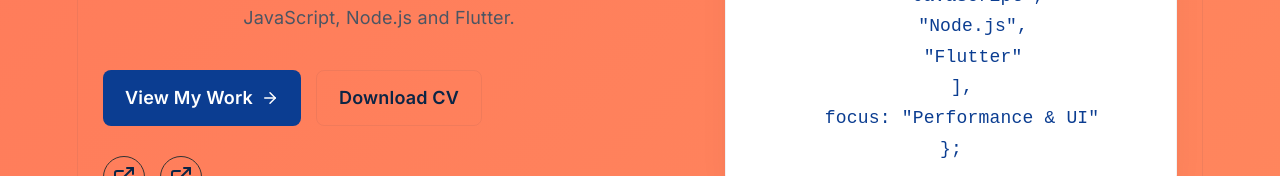
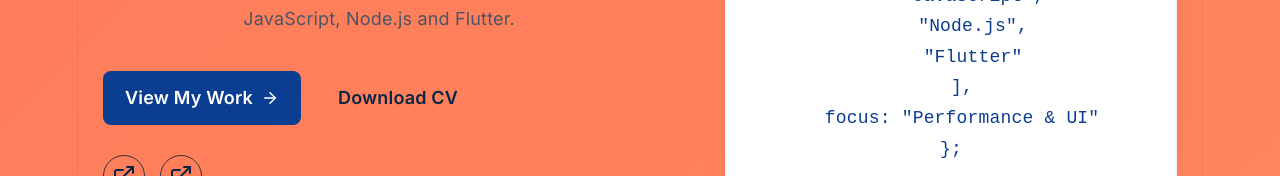
Before and after one commit to Amitkorani/amit-portfolio, a React app: page / in a window 1280 px wide. Shown: the part 473-649 px from the top of the page. Built offline with nearby package versions, Linux system fonts and the light colour scheme; the HTML template or start-up script is replaced by a standard one.

Commit message:
cv file issue solve

```diff
--- a/src/components/Hero.jsx
+++ b/src/components/Hero.jsx
@@ -19,7 +19,7 @@ function Hero() {
           initial={{ opacity: 0, y: 30 }}
           animate={{ opacity: 1, y: 0 }}
         >
-           <span>Amit Korani</span>
+          <span>Amit Korani</span>
         </motion.h1>
 
         <motion.h2
@@ -49,9 +49,9 @@ function Hero() {
           </a>
 
           <a
-            href="/AMIT_KORANI_CVAug.pdf"
-            download="Amit_Korani_CV.pdf"
-            className="btn secondary"
+            href="/amit-portfolio/AMIT_KORANI_CVAug.pdf"
+            download="AMIT_KORANI_CV.pdf"
+            className="btn btn-secondary"
           >
             Download CV
           </a>
```
